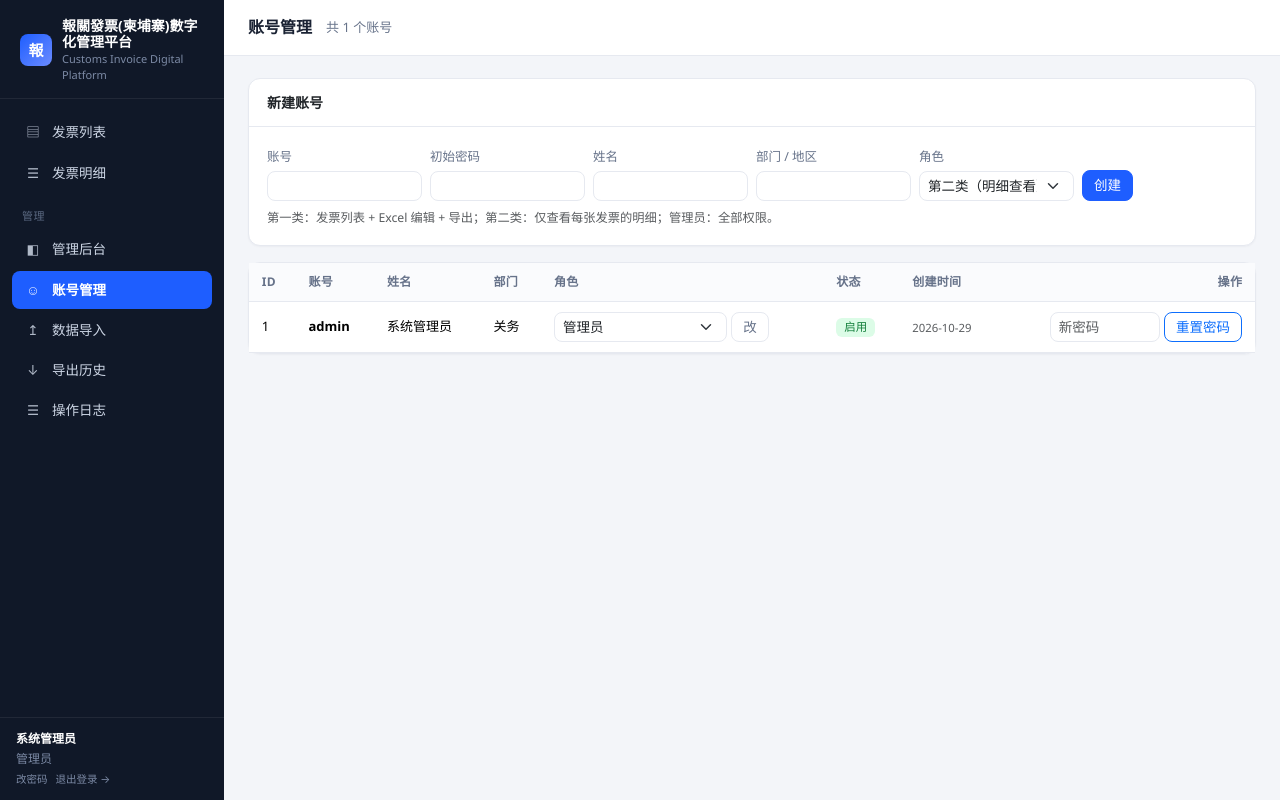
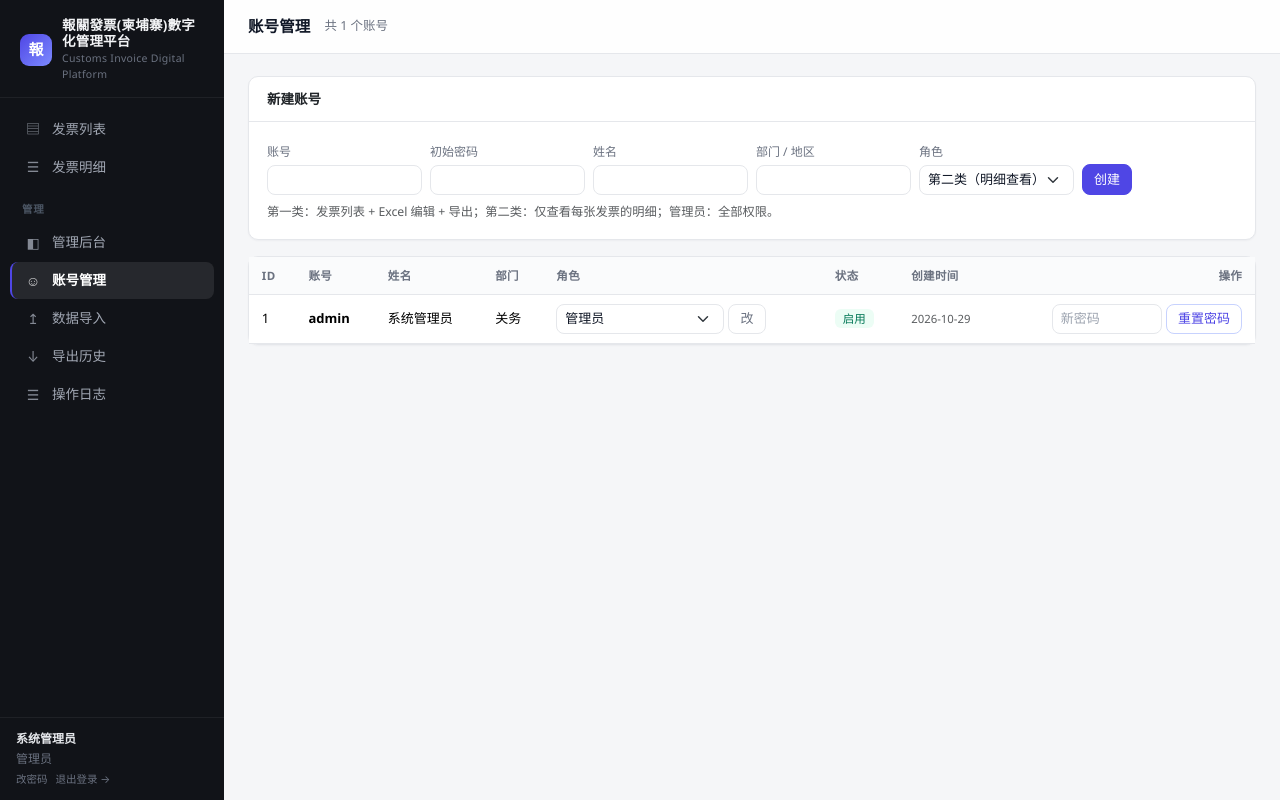
Before and after one commit to yoki741/Customs-Invoice-Digital-Platform, a FastAPI app: page /admin/users in a window 1280 px wide. Run offline with FastAPI, Linux system fonts and the light colour scheme; the visitor is signed in with stand-in values (Sample User, id 1); data comes from the database, SQL or seed files in the repository; some libraries are stand-ins or nearby versions.

Commit message:
[2026-10-15][STYLE] 前端配色升级：低饱和 indigo 主色 + 近黑侧栏 + 柔和徽章体系

```diff
--- a/smoke_test_web.py
+++ b/smoke_test_web.py
@@ -126,7 +126,6 @@ def main() -> None:
     r = client.get("/admin/audit")
     assert r.status_code == 200, r.status_code
     assert "操作日志" in r.text
-    assert "password.change" not in r.text  # 尚未改过密码
     r = client.get("/admin/audit", params={"action": "export"})
     assert r.status_code == 200 and "export" in r.text
     print("[OK] 审计日志 + 按操作筛选")
--- a/webapp/static/css/app.css
+++ b/webapp/static/css/app.css
@@ -1,17 +1,20 @@
 :root {
-  --brand: #1e5eff;
-  --brand-dark: #1747c4;
-  --sidebar: #101828;
-  --sidebar-hover: #1b2537;
-  --sidebar-active: #1e5eff;
-  --bg: #f3f5f9;
+  --brand: #4f46e5;
+  --brand-dark: #4338ca;
+  --brand-soft: #eef2ff;
+  --sidebar: #111318;
+  --sidebar-hover: rgba(255,255,255,.06);
+  --sidebar-active: rgba(255,255,255,.09);
+  --bg: #f5f6f8;
   --card: #ffffff;
-  --border: #e6e9f0;
-  --text: #1a2233;
-  --muted: #67738a;
-  --ok: #16a34a;
+  --border: #e5e7eb;
+  --text: #111827;
+  --muted: #6b7280;
+  --ok: #059669;
+  --ok-soft: #ecfdf5;
   --warn: #d97706;
   --bad: #dc2626;
+  --bad-soft: #fef2f2;
   --mono: "Consolas", "SFMono-Regular", ui-monospace, monospace;
 }
 
@@ -23,68 +26,78 @@ body {
   color: var(--text);
   font-size: 14px;
   margin: 0;
+  -webkit-font-smoothing: antialiased;
 }
 
 a { color: var(--brand); text-decoration: none; }
-a:hover { text-decoration: underline; }
+a:hover { color: var(--brand-dark); }
 
 /* ---------- 侧边栏 ---------- */
 .sidebar {
   position: fixed; inset: 0 auto 0 0;
   width: 224px;
   background: var(--sidebar);
-  color: #cdd6e5;
+  color: #a1a7b3;
   display: flex; flex-direction: column;
   z-index: 1030;
   transition: transform .2s ease;
 }
 .sidebar-brand {
   padding: 18px 20px 16px;
-  border-bottom: 1px solid rgba(255,255,255,.07);
+  border-bottom: 1px solid rgba(255,255,255,.06);
   display: flex; align-items: center; gap: 10px;
 }
 .sidebar-brand .logo {
-  width: 32px; height: 32px; border-radius: 8px; flex: none;
-  background: linear-gradient(135deg, var(--brand), #6b8bff);
+  width: 32px; height: 32px; border-radius: 9px; flex: none;
+  background: linear-gradient(135deg, var(--brand), #7c8aff);
   display: grid; place-items: center;
   color: #fff; font-weight: 700; font-size: 15px;
 }
 .sidebar-brand .title { line-height: 1.15; }
-.sidebar-brand .title b { display: block; color: #fff; font-size: 14px; }
-.sidebar-brand .title span { font-size: 11px; color: #7c8aa5; }
+.sidebar-brand .title b { display: block; color: #f3f4f6; font-size: 13.5px; letter-spacing: .2px; }
+.sidebar-brand .title span { font-size: 10.5px; color: #6b7280; letter-spacing: .3px; }
 
-.sidebar-nav { flex: 1; padding: 14px 12px; overflow-y: auto; }
+.sidebar-nav { flex: 1; padding: 12px 10px; overflow-y: auto; }
 .nav-section {
-  font-size: 11px; text-transform: uppercase; letter-spacing: .6px;
-  color: #5c6a83; padding: 14px 10px 6px;
+  font-size: 10.5px; text-transform: uppercase; letter-spacing: .8px;
+  color: #4b5563; padding: 16px 12px 6px; font-weight: 600;
 }
 .side-link {
   display: flex; align-items: center; gap: 10px;
-  padding: 9px 12px; margin-bottom: 2px;
-  border-radius: 8px; color: #cdd6e5; font-size: 13.5px;
+  padding: 8px 12px; margin-bottom: 1px;
+  border-radius: 8px; color: #a1a7b3; font-size: 13.5px;
+  border-left: 2.5px solid transparent;
+  transition: background .12s, color .12s;
 }
-.side-link:hover { background: var(--sidebar-hover); color: #fff; text-decoration: none; }
-.side-link.active { background: var(--sidebar-active); color: #fff; font-weight: 600; }
-.side-link .ico { width: 18px; text-align: center; opacity: .85; }
+.side-link:hover { background: var(--sidebar-hover); color: #e5e7eb; text-decoration: none; }
+.side-link.active {
+  background: var(--sidebar-active); color: #fff; font-weight: 600;
+  border-left-color: var(--brand);
+}
+.side-link .ico { width: 18px; text-align: center; opacity: .8; font-size: 14px; }
+.side-link .badge { margin-left: auto; }
 
 .sidebar-foot {
-  padding: 12px 16px; border-top: 1px solid rgba(255,255,255,.07);
-  font-size: 12px; color: #7c8aa5;
+  padding: 12px 16px; border-top: 1px solid rgba(255,255,255,.06);
+  font-size: 12px; color: #6b7280;
 }
-.sidebar-foot .who { color: #fff; font-weight: 600; margin-bottom: 2px; }
+.sidebar-foot .who { color: #e5e7eb; font-weight: 600; margin-bottom: 2px; }
+.sidebar-foot a { color: #6b7280; }
+.sidebar-foot a:hover { color: #d1d5db; }
 
 /* ---------- 主区域 ---------- */
 .main { margin-left: 224px; min-height: 100vh; }
 
 .topbar {
-  background: var(--card);
+  background: rgba(255,255,255,.85);
+  backdrop-filter: blur(8px);
   border-bottom: 1px solid var(--border);
-  padding: 0 24px; height: 56px;
+  padding: 0 24px; height: 54px;
   display: flex; align-items: center; gap: 14px;
   position: sticky; top: 0; z-index: 1020;
 }
-.topbar h1 { font-size: 16px; margin: 0; font-weight: 600; }
-.topbar .crumb { color: var(--muted); font-size: 13px; }
+.topbar h1 { font-size: 15.5px; margin: 0; font-weight: 600; letter-spacing: .1px; }
+.topbar .crumb { color: var(--muted); font-size: 12.5px; }
 .topbar .btn { padding: .2rem .6rem; font-size: 12.5px; }
 @media (max-width: 1200px) { .topbar { height: auto; padding: 8px 16px; flex-wrap: wrap; } }
 .nav-toggle {
@@ -97,78 +110,102 @@ a:hover { text-decoration: underline; }
 /* ---------- 卡片 ---------- */
 .card {
   background: var(--card); border: 1px solid var(--border);
-  border-radius: 12px; box-shadow: 0 1px 2px rgba(16,24,40,.04);
+  border-radius: 10px; box-shadow: 0 1px 2px rgba(16,24,40,.04);
 }
 .card + .card { margin-top: 16px; }
 .card-header {
   background: none; border-bottom: 1px solid var(--border);
-  padding: 13px 18px; font-weight: 600; font-size: 14px;
-  border-radius: 12px 12px 0 0 !important;
+  padding: 12px 18px; font-weight: 600; font-size: 13.5px;
+  border-radius: 10px 10px 0 0 !important;
 }
 .card-body { padding: 18px; }
 .card-footer {
-  background: #fafbfd; border-top: 1px solid var(--border);
-  border-radius: 0 0 12px 12px !important; padding: 11px 18px;
+  background: #fafbfc; border-top: 1px solid var(--border);
+  border-radius: 0 0 10px 10px !important; padding: 10px 18px;
 }
 
 /* ---------- 按钮 ---------- */
-.btn { border-radius: 8px; font-size: 13.5px; font-weight: 500; }
+.btn { border-radius: 8px; font-size: 13px; font-weight: 500; transition: all .12s; }
 .btn-primary { background: var(--brand); border-color: var(--brand); }
-.btn-primary:hover { background: var(--brand-dark); border-color: var(--brand-dark); }
+.btn-primary:hover, .btn-primary:focus { background: var(--brand-dark); border-color: var(--brand-dark); }
 .btn-success { background: var(--ok); border-color: var(--ok); }
+.btn-success:hover, .btn-success:focus { background: #047857; border-color: #047857; }
 .btn-outline-secondary { border-color: var(--border); color: var(--muted); }
+.btn-outline-secondary:hover { border-color: #d1d5db; color: var(--text); }
+.btn-outline-primary { color: var(--brand); border-color: #c7d2fe; }
+.btn-outline-primary:hover { background: var(--brand-soft); border-color: var(--brand); color: var(--brand-dark); }
 .btn-sm { padding: .28rem .7rem; }
 
 /* ---------- 表单 ---------- */
-.form-label { font-size: 12.5px; color: var(--muted); font-weight: 500; margin-bottom: 4px; }
+.form-label { font-size: 12px; color: var(--muted); font-weight: 500; margin-bottom: 4px; }
 .form-control, .form-select {
-  border-color: var(--border); border-radius: 8px; font-size: 13.5px;
+  border-color: var(--border); border-radius: 8px; font-size: 13px;
+  color: var(--text);
 }
+.form-control::placeholder { color: #9ca3af; }
 .form-control:focus, .form-select:focus {
-  border-color: var(--brand); box-shadow: 0 0 0 3px rgba(30,94,255,.12);
+  border-color: var(--brand); box-shadow: 0 0 0 3px rgba(79,70,229,.1);
 }
 
 /* ---------- 表格 ---------- */
 .table { margin-bottom: 0; font-size: 13px; }
-.table > :not(caption) > * > * { padding: .62rem .8rem; border-bottom-color: var(--border); }
+.table > :not(caption) > * > * { padding: .6rem .8rem; border-bottom-color: var(--border); }
 .table thead th {
-  background: #fafbfd; color: var(--muted); font-weight: 600; font-size: 12px;
-  text-transform: uppercase; letter-spacing: .3px; white-space: nowrap;
+  background: #fafbfc; color: var(--muted); font-weight: 600; font-size: 11.5px;
+  letter-spacing: .4px; white-space: nowrap;
   border-bottom: 1px solid var(--border);
 }
-.table tbody tr:hover { background: #f6f9ff; }
+.table tbody tr { transition: background .1s; }
+.table tbody tr:hover { background: #f8f9fc; }
 .table td, .table th { white-space: nowrap; vertical-align: middle; }
 .table td.small, .table th.small { white-space: normal; }
 .table td.wrap { white-space: normal; min-width: 240px; }
-.num { text-align: right; font-variant-numeric: tabular-nums; font-family: var(--mono); }
+.num { text-align: right; font-variant-numeric: tabular-nums; font-family: var(--mono); font-size: 12.5px; }
 
 /* ---------- 徽章 ---------- */
-.badge { font-weight: 500; font-size: 11.5px; padding: .34em .7em; border-radius: 6px; }
-.badge-transport-海运 { background: #e0f2fe; color: #0369a1; }
-.badge-transport-空运 { background: #fef3c7; color: #b45309; }
-.badge-transport-陆运 { background: #dcfce7; color: #15803d; }
-.badge-role { background: #eef2ff; color: #4338ca; }
+.badge { font-weight: 500; font-size: 11.5px; padding: .32em .68em; border-radius: 6px; letter-spacing: .1px; }
+/* 运输方式：柔和底 + 深字 */
+.badge-transport-海运 { background: #eff6ff; color: #1d4ed8; }
+.badge-transport-空运 { background: #fffbeb; color: #b45309; }
+.badge-transport-陆运 { background: #f0fdf4; color: #15803d; }
+.badge-role { background: var(--brand-soft); color: var(--brand-dark); }
+
+/* 覆盖 Bootstrap 白字彩底，统一柔和风格 */
+.text-bg-secondary { background: #f3f4f6 !important; color: #4b5563 !important; }
+.text-bg-success { background: var(--ok-soft) !important; color: #047857 !important; }
+.text-bg-danger { background: var(--bad-soft) !important; color: #b91c1c !important; }
+.text-bg-warning { background: #fffbeb !important; color: #b45309 !important; }
+.text-bg-info { background: var(--brand-soft) !important; color: var(--brand-dark) !important; }
+/* 管理页内联徽章类 */
+.badge-ok { background: var(--ok-soft); color: #047857; }
+.badge-bad { background: var(--bad-soft); color: #b91c1c; }
+.badge-off { background: #f3f4f6; color: #4b5563; }
+.badge-info { background: var(--brand-soft); color: var(--brand-dark); }
 
 /* ---------- 仪表盘 ---------- */
 .stat {
-  background: var(--card); border: 1px solid var(--border); border-radius: 12px;
+  background: var(--card); border: 1px solid var(--border); border-radius: 10px;
   padding: 16px 18px; display: flex; align-items: center; gap: 14px;
 }
 .stat .ico {
   width: 40px; height: 40px; border-radius: 10px; flex: none;
-  display: grid; place-items: center; font-size: 18px;
+  display: grid; place-items: center; font-size: 17px;
 }
-.stat .ico.blue { background: #e8efff; color: var(--brand); }
-.stat .ico.green { background: #e3f9ec; color: var(--ok); }
-.stat .ico.amber { background: #fef0dc; color: var(--warn); }
-.stat .ico.red { background: #fdeaea; color: var(--bad); }
-.stat .val { font-size: 22px; font-weight: 700; line-height: 1.1; }
-.stat .lbl { font-size: 12.5px; color: var(--muted); }
+.stat .ico.blue { background: var(--brand-soft); color: var(--brand); }
+.stat .ico.green { background: var(--ok-soft); color: var(--ok); }
+.stat .ico.amber { background: #fffbeb; color: var(--warn); }
+.stat .ico.red { background: var(--bad-soft); color: var(--bad); }
+.stat .val { font-size: 21px; font-weight: 700; line-height: 1.1; font-variant-numeric: tabular-nums; }
+.stat .lbl { font-size: 12px; color: var(--muted); }
 
 /* ---------- 提示条 ---------- */
-.alert { border-radius: 10px; border: none; font-size: 13.5px; }
+.alert { border-radius: 10px; border: 1px solid transparent; font-size: 13px; }
+.alert-info { background: #eef2ff; color: #3730a3; border-color: #e0e7ff; }
+.alert-success { background: var(--ok-soft); color: #065f46; border-color: #d1fae5; }
+.alert-warning { background: #fffbeb; color: #92400e; border-color: #fef3c7; }
+.alert-danger { background: var(--bad-soft); color: #991b1b; border-color: #fee2e2; }
 
-pre { white-space: pre-wrap; background: #f6f8fc; padding: .5rem; border-radius: 8px; font-family: var(--mono); font-size: 12px; }
+pre { white-space: pre-wrap; background: #f6f7f9; padding: .5rem; border-radius: 8px; font-family: var(--mono); font-size: 12px; }
 
 /* ---------- 编辑页 ---------- */
 #grid .univer-render, #grid [data-container-id] { min-height: 520px; }
@@ -192,7 +229,17 @@ pre { white-space: pre-wrap; background: #f6f8fc; padding: .5rem; border-radius:
   body { background: #fff; }
 }
 
-/* ---------- 登录页：隐藏侧栏 ---------- */
+/* ---------- 登录页 ---------- */
+.login-page { background: linear-gradient(160deg, #f5f6f8 0%, #eef0f6 100%); }
 .login-page .sidebar { display: none; }
 .login-page .main { margin-left: 0; }
 .login-page .topbar { display: none; }
+.login-page .content { padding-top: 8vh; }
+.login-page .card { box-shadow: 0 4px 24px rgba(16,24,40,.06); border-radius: 14px; }
+.login-logo {
+  width: 46px; height: 46px; border-radius: 13px;
+  background: linear-gradient(135deg, var(--brand), #7c8aff);
+  display: grid; place-items: center;
+  color: #fff; font-weight: 700; font-size: 20px;
+  box-shadow: 0 4px 12px rgba(79,70,229,.25);
+}
--- a/webapp/templates/admin_audit.html
+++ b/webapp/templates/admin_audit.html
@@ -43,7 +43,7 @@
           <tr>
             <td class="small">{{ r.created_at.strftime('%Y-%m-%d %H:%M:%S') }}</td>
             <td>{{ r.username }}</td>
-            <td><span class="badge" style="background:#e8efff;color:#1e5eff">{{ r.action }}</span></td>
+            <td><span class="badge badge-info">{{ r.action }}</span></td>
             <td class="small text-wrap" style="max-width:600px">{{ r.detail or '-' }}</td>
           </tr>
           {% else %}
--- a/webapp/templates/admin_exports.html
+++ b/webapp/templates/admin_exports.html
@@ -23,8 +23,8 @@
             <td class="num">{{ r.customs_weight or '-' }}</td>
             <td class="num">{{ '%.2f' % r.total_amount if r.total_amount else '-' }}</td>
             <td>
-              {% if r.success %}<span class="badge" style="background:#dcfce7;color:#15803d">成功</span>
-              {% else %}<span class="badge" style="background:#fdeaea;color:#b91c1c">失败</span>{% endif %}
+              {% if r.success %}<span class="badge badge-ok">成功</span>
+              {% else %}<span class="badge badge-bad">失败</span>{% endif %}
             </td>
             <td class="small text-muted" style="max-width:340px">
               <details>
--- a/webapp/templates/admin_users.html
+++ b/webapp/templates/admin_users.html
@@ -82,8 +82,8 @@
               </form>
             </td>
             <td>
-              {% if r.is_active %}<span class="badge" style="background:#dcfce7;color:#15803d">启用</span>
-              {% else %}<span class="badge" style="background:#e5e7eb;color:#374151">停用</span>{% endif %}
+              {% if r.is_active %}<span class="badge badge-ok">启用</span>
+              {% else %}<span class="badge badge-off">停用</span>{% endif %}
             </td>
             <td class="small text-muted">{{ r.created_at.strftime('%Y-%m-%d') }}</td>
             <td class="text-end">
--- a/webapp/templates/base.html
+++ b/webapp/templates/base.html
@@ -54,8 +54,8 @@
       <div class="who">{{ user.display_name or user.username }}</div>
       <div>{{ ROLE_LABELS.get(user.role, user.role) }}</div>
       <div class="d-flex gap-2 mt-1">
-        <a class="small" href="/change-password" style="color:#7c8aa5">改密码</a>
-        <a class="small" href="/logout" style="color:#7c8aa5">退出登录 →</a>
+        <a class="small" href="/change-password">改密码</a>
+        <a class="small" href="/logout">退出登录 →</a>
       </div>
     {% else %}
       <a href="/login">登录</a>
--- a/webapp/templates/login.html
+++ b/webapp/templates/login.html
@@ -8,7 +8,7 @@
     <div class="card">
       <div class="card-body p-4">
         <div class="text-center mb-3">
-          <div class="logo mx-auto mb-2" style="width:44px;height:44px;border-radius:12px;background:linear-gradient(135deg,#1e5eff,#6b8bff);display:grid;place-items:center;color:#fff;font-weight:700;font-size:20px">報</div>
+          <div class="login-logo mx-auto mb-2">報</div>
           <h4 class="mb-0">報關發票(柬埔寨)</h4>
           <p class="text-muted small mb-0">Customs Invoice Digital Platform</p>
         </div>
```
Also changed, not shown: webapp/static_src/e2e_v2_shots.mjs (added, +48 -0 lines), webapp/templates/edit.html (+3 -5 lines).
